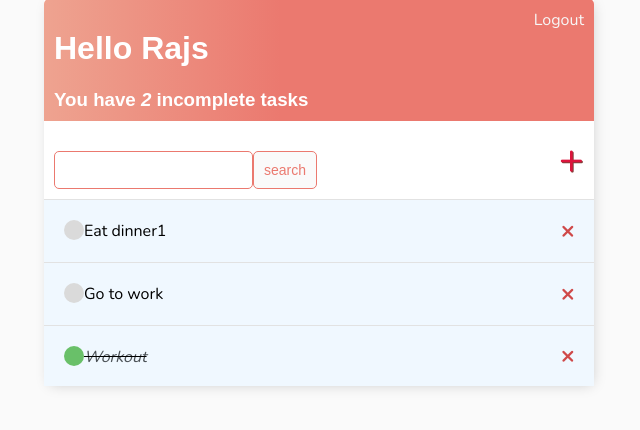
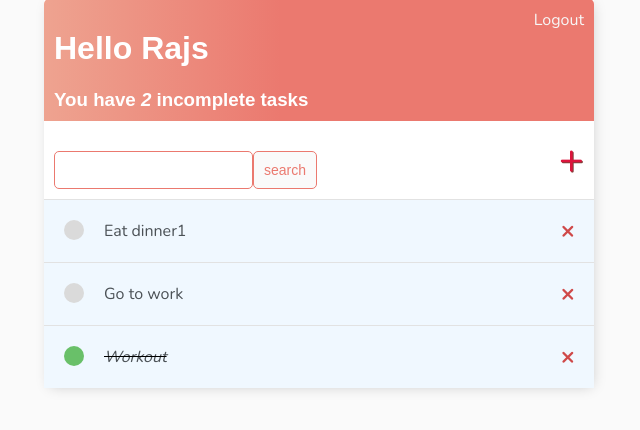
Before and after one commit to jacobssohn/First_django_project, a Django app: page / in a window 1280 px wide. Shown: the part 59-489 px from the top of the page, without its empty margins (321-961 px from the left). Run offline with Django 4.2, Linux system fonts and the light colour scheme; a user stored in the database is signed in; data comes from the database, SQL or seed files in the repository.

Commit message:
Fixed styling errors

```diff
--- a/base/templates/base/task_list.html
+++ b/base/templates/base/task_list.html
@@ -28,15 +28,14 @@
         <div class="task-wrapper">
             {% if task.complete %}
                 <div class="task-title">
-                    <div class="task-complete-icon">
-                        <i><s><a href="{% url 'task-update' task.id %}">{{ task }}</a></s></i>
-                    </div>
+                    <div class="task-complete-icon"></div>
+                    <i><s><a href="{% url 'task-update' task.id %}">{{ task }}</a></s></i>
                 </div>
             <a class="delete-link" href="{% url 'task-delete' task.id %}">&#215;</a>
             {% else %}
                 <div class="task-title">
                     <div class="task-incomplete-icon"></div>
-                    <div href="{% url 'task-update' task.id %}">{{ task }}</div>
+                    <a href="{% url 'task-update' task.id %}">{{ task }}</a>
                 </div>
             <a class="delete-link" href="{% url 'task-delete' task.id %}">&#215;</a>
             {% endif %}
```
